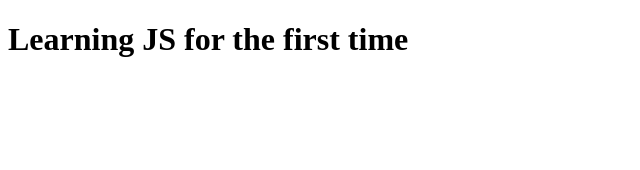
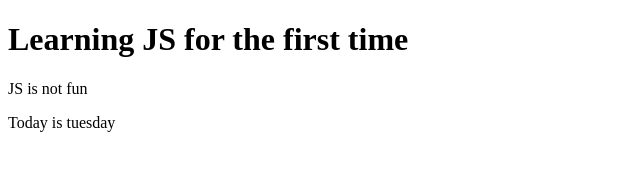
Before and after one commit to MikoSanjaya/mikscode, a plain HTML site: page learnjs1.html in a window 1280 px wide. Shown: the whole page, without its empty margins (0-640 px from the left). Drawn offline with Linux system fonts and the light colour scheme.

Commit message:
added 2 p's

```diff
--- a/learnjs1.html
+++ b/learnjs1.html
@@ -7,5 +7,15 @@
 </head>
 <body>
     <h1>Learning JS for the first time</h1>
+
+    <p id="ps"></p>
+    <p id="pm"></p>
+
+    <script>
+        document.getElementById("ps").innerHTML = "JS is not fun";
+
+        document.getElementById("pm").innerHTML = "Today is tuesday";
+
+    </script>
 </body>
 </html>
```
